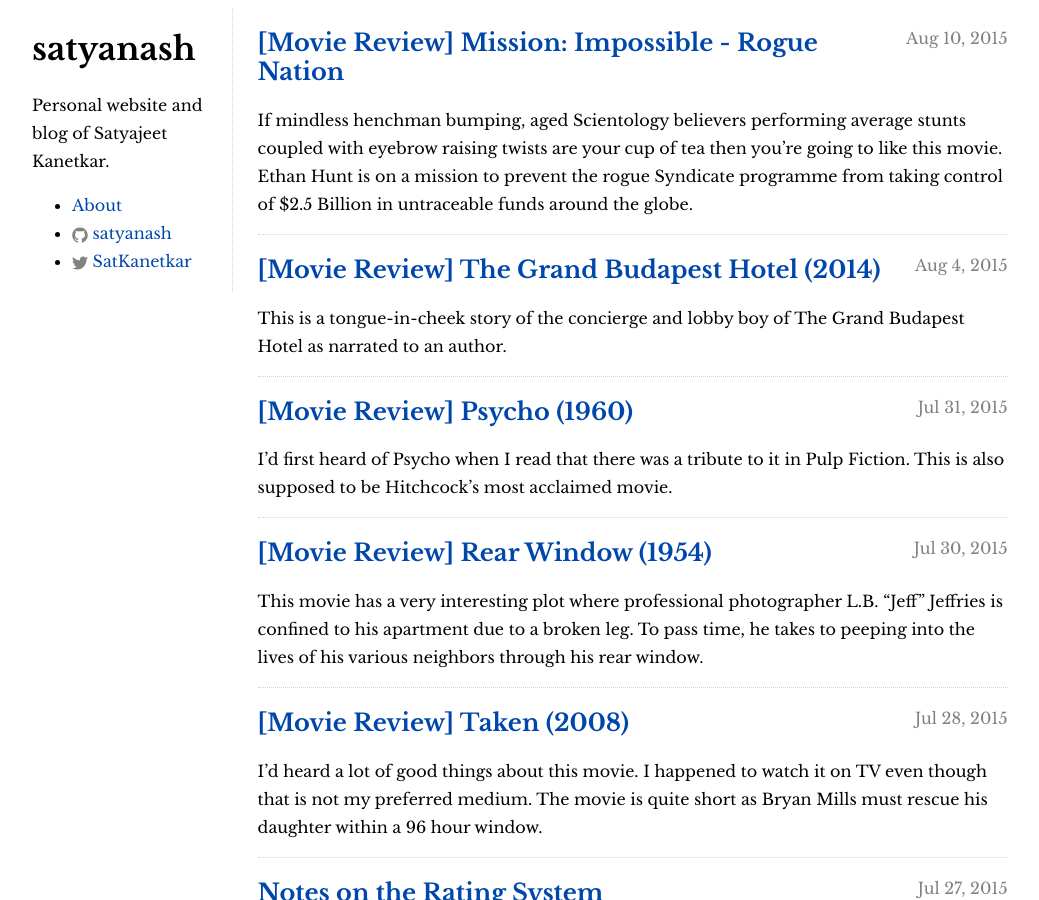
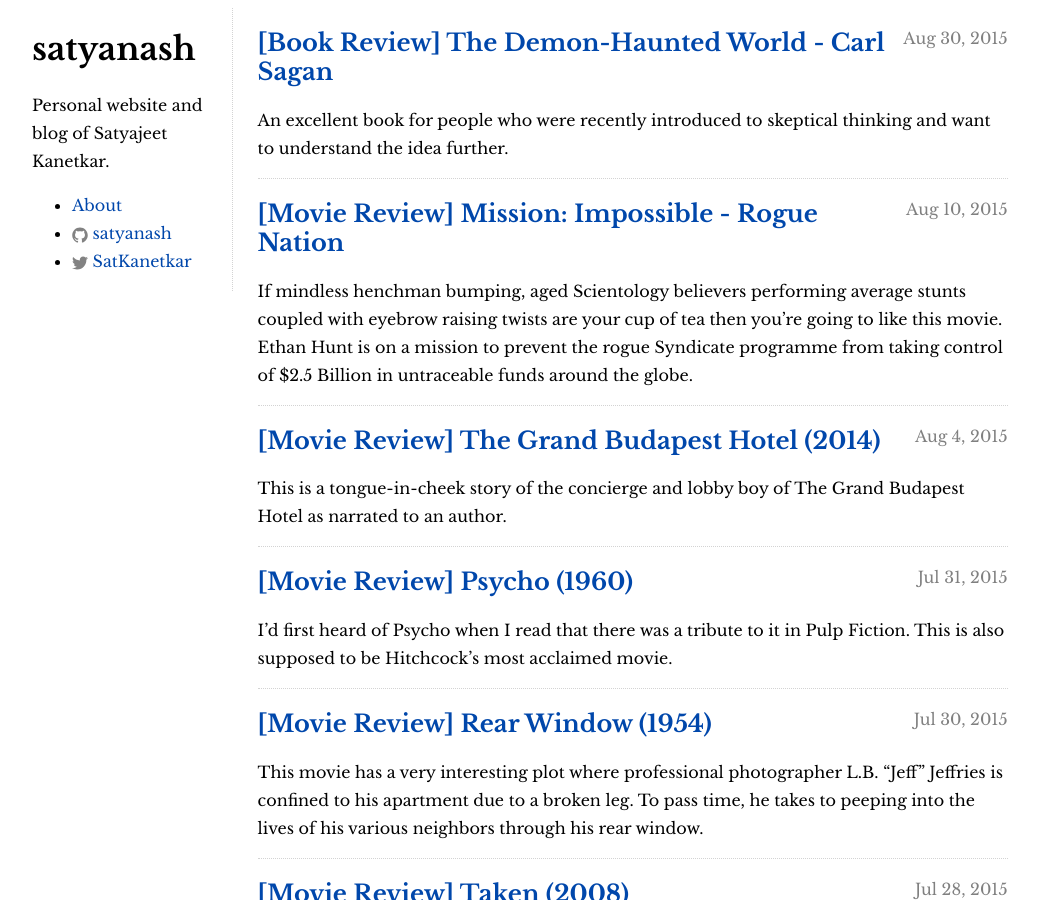
Before and after one commit to satyanash/satyanash.github.io, a Jekyll site: the page built from index.html, in a window 1280 px wide and 900 px high. Shown: the whole window, without its empty margins (108-1147 px from the left). Built offline with Jekyll 4.4.1, drawn with Linux system fonts in a browser that asks for light colours.

Commit message:
publish DHW review

```diff
--- a/_drafts/book-review-the-demon-haunted-world-carl-sagan.markdown
+++ b/_posts/2015-08-31-book-review-the-demon-haunted-world-carl-sagan.markdown
@@ -1,6 +1,7 @@
 ---
 layout: post
 title: "[Book Review] The Demon-Haunted World - Carl Sagan"
+date: 2015-08-31T02:26:46+05:30
 ---
 
 An excellent book for people who were recently introduced to skeptical thinking and want to understand the idea further.
```
